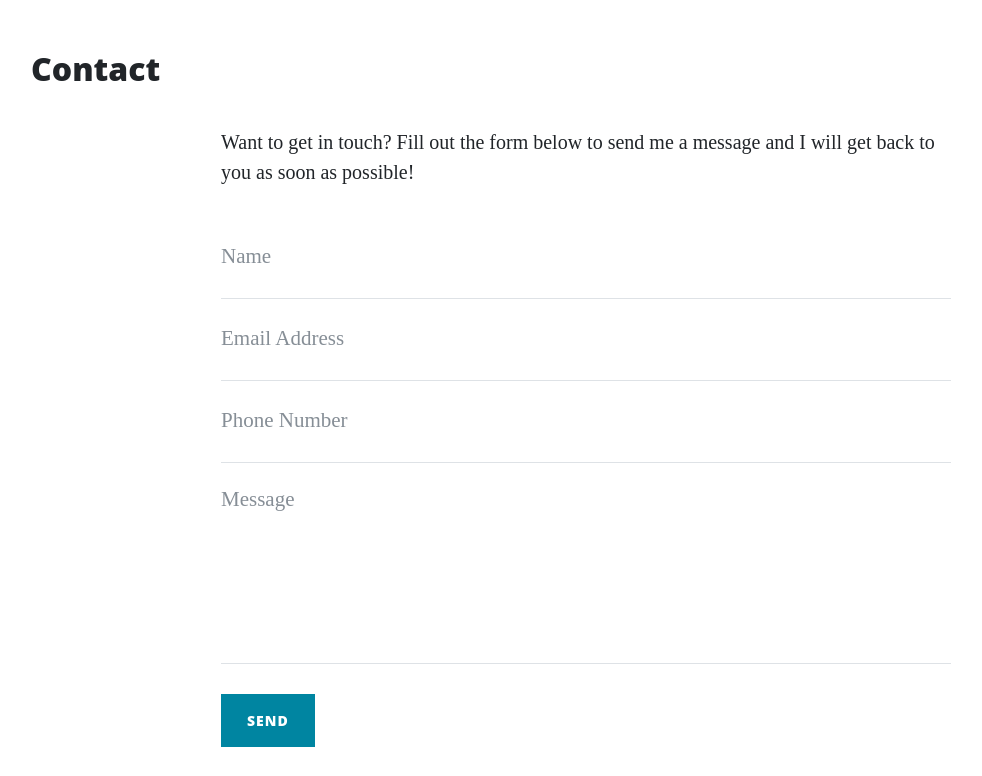
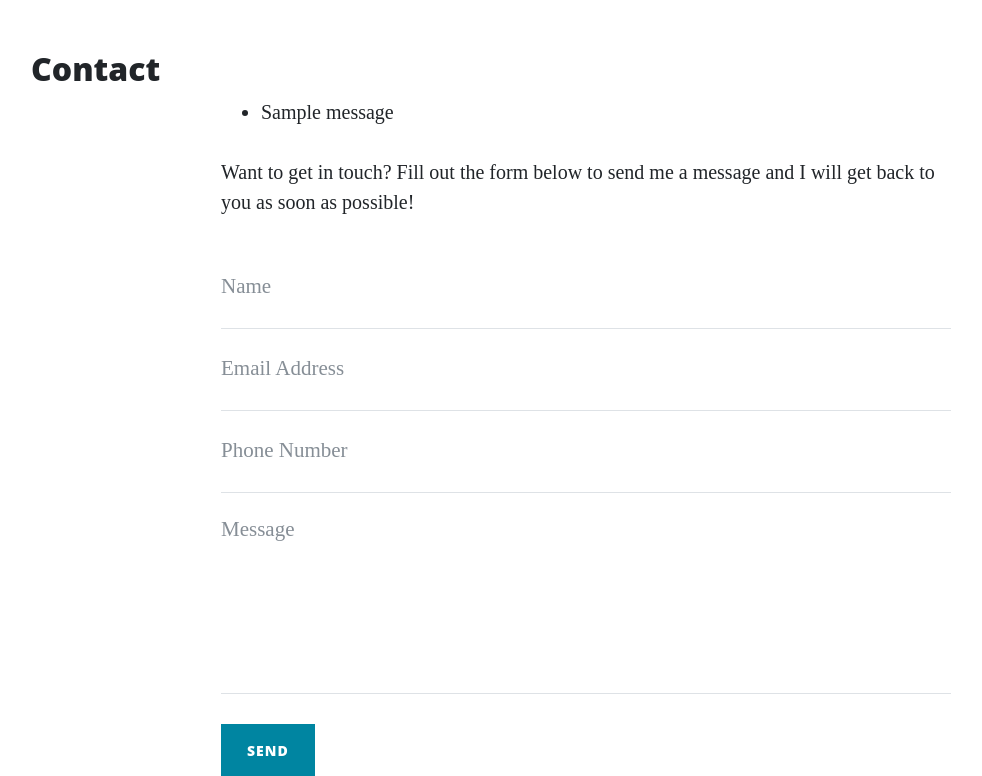
Before and after one commit to Deirdre18/thorin-and-co-mini-project, a Flask app: page /contact in a window 1280 px wide. Shown: the part 628-1404 px from the top of the page, without its empty margins (54-1036 px from the left). Run offline with Flask 2, Linux system fonts and the light colour scheme; one stand-in notice (Sample message) is shown; some libraries are stand-ins or nearby versions.

Commit message:
modified run.py - imported python and added flash messages to request.method. Modified contact.htmm - used with and if block to display flash messages on backend in a variable 'message' and for block to iterate through messages and display each individual message.

```diff
--- a/run.py
+++ b/run.py
@@ -2,9 +2,18 @@
 import os
 import json
 #On debugger, we can see that 200 status means success and all is ok. So now we import request library from flask. Request is going to handle things like finding out what method we used, and also it will contain our form object when we've posted it.
-from flask import Flask, render_template, request
+
+# Giving feedback to user.
+#Often, we want to display a non-permanent message to the user, something that only stays until we refresh the page or go to a different one. These are called flashed messages in Flask. And we want to display a flashed message when our visitor submits the contact form. To use flashed messages, we need to create a secret key because Flask cryptographically signs all of the messages for security. This might sound complicated, but really all we need to do is provide a secret key that Flask can use to sign the messages. Generally, in production, we'd keep the secret key private. And we'll look at how to do that in a future unit.
+
+from flask import Flask, render_template, request, flash
 
 app = Flask(__name__)
+
+#Often, we want to display a non-permanent message to the user, something that only stays until we refresh the page or go to a different one. These are called flashed messages in Flask. And we want to display a flashed message when our visitor submits the contact form. To use flashed messages, we need to create a secret key because Flask cryptographically signs all of the messages for security. This might sound complicated, but really all we need to do is provide a secret key that Flask can use to sign the messages. Generally, in production, we'd keep the secret key private. And we'll look at how to do that in a future unit.
+
+#To use it after we initiate our app, we use following:-
+app.secret_key = "some_secret"
 
 
 @app.route('/')
@@ -66,10 +75,16 @@ def contact():
 
    # Now because this is a dictionary, we can actually use a standard Python method of accessing the keys for that dictionary. So if I do print(request.form["name"], let's see what happens. We'll go back to the form again, and for one last time, we'll do the autofill information and another message. Send. And when we check our immediate window again, now we can see that my name, Matt Rudge, has printed out because we've accessed that key, and it's printed out the value.
 
+    # blanked out as repeated below using flash message.
+    #if request.method =="POST":
+     #   print (request.form["name"])
+    # return render_template("contact.html", page_title="Contact")
+
     if request.method =="POST":
-        print (request.form["name"])
+        #And then provide a random string that Flask can use for signing. I'm just going to use 'some_secret'. Secret keys are generally used for security, but we're going to go into more detail about these in future units as we said. Now here, instead of a print statement, I'm going to call the Flash() function. Let's say: ("Thanks {}, we have received your message!") And then use the .format() method to pass in the request.form["name"] field. Now that that's done, all we need to do is update our template so that it can retrieve the flashed messages. To do that, we're going to create a with block in our contact.html.
+        flash ("Thanks {}, we have received your message!".format(request.form["name"]))
+
     return render_template("contact.html", page_title="Contact")
-
 
 @app.route('/careers')
 def careers():
--- a/templates/contact.html
+++ b/templates/contact.html
@@ -3,6 +3,18 @@
 
 <div class="row">
     <div class="col-lg-8 col-md-10 mx-auto">
+        <!--creating with block for flash messages. Any messages we created using flash function on backend will be returned in variable called messages.-->
+
+         {% with messages = get_flashed_messages() %} {% if messages %}
+        <ul class="flashes">
+            <!--what we're going to do is iterate through the messages and create a for block and in this for block, say <li>{{message}}</li> to display each message that we leave. When we run it, you can see on top of contact page the message "thanks, {} we've received your message" is displayed.-->
+            {% for message in messages %}
+
+            <li>{{ message }}</li>
+            {% endfor %}
+        </ul>
+        <!--closing off with and if statement-->
+        {% endif %} {% endwith %}
 
         <p>Want to get in touch? Fill out the form below to send me a message and I will get back to you as soon as possible!</p>
 <!--In our last video, we got our very nice-looking form attached to our site, but it doesn't actually do anything. In this video, we're going to wire that up to the backend. To get our form working, though, actually requires some changes first to the HTML of the form itself. By default, the Clean Blog template expects us to be using their JavaScript file to do the form handling for us. We're not going to do that. We're going to use a HTTP method, and we're going to do it with Python. So to our form we're going to supply method = "POST".  Remember that we've looked at HTTP methods before. The GET method is used for retrieving data from the server, and the POST method is used for sending data to the server. What we also need to do is give each of our inputs a name.-->
```
